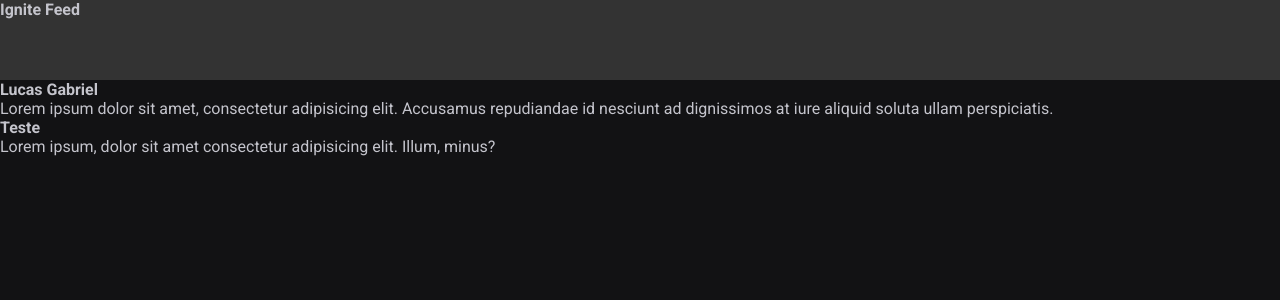
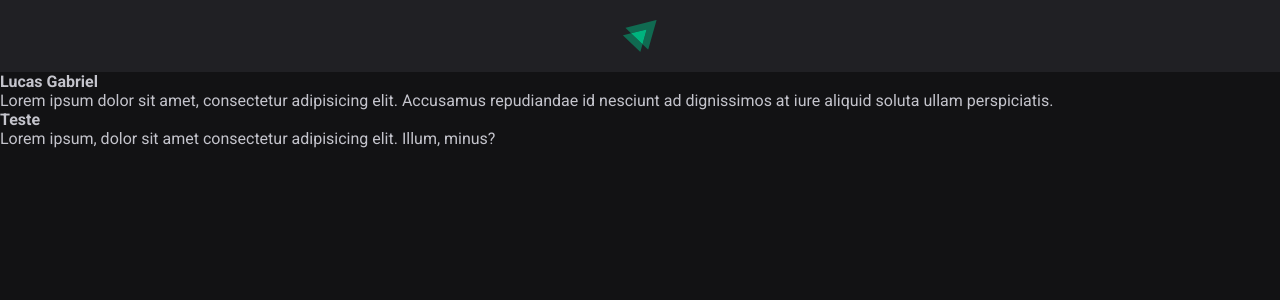
Before and after one commit to lwkas-gabriel/Projetos-e-Aulas---Rocketseat, a React (Vite) app in the folder ignite-reactjs-2022/01-fundamentos-reactjs/: page / in a window 1280 px wide. Shown: the top 300 px of the page. Built offline with nearby package versions, Linux system fonts and the light colour scheme.

Commit message:
finalização Header

```diff
--- a/ignite-reactjs-2022/01-fundamentos-reactjs/src/components/Header.jsx
+++ b/ignite-reactjs-2022/01-fundamentos-reactjs/src/components/Header.jsx
@@ -1,11 +1,13 @@
 //componentes sempre começam com letra maiuscula
 
 import styles from "./Header.module.css";
+import igniteLogo from "../assets/Ignite-logo.svg"
+
 
 export function Header(){
     return (
         <header className={styles.header}>
-            <strong>Ignite Feed</strong>
+            <img src={igniteLogo} alt="Logotipo do Ignite" />
         </header>
     );
 }
--- a/ignite-reactjs-2022/01-fundamentos-reactjs/src/components/Header.module.css
+++ b/ignite-reactjs-2022/01-fundamentos-reactjs/src/components/Header.module.css
@@ -1,4 +1,10 @@
 .header {
-    background: #333;
-    height: 80px;
+    background: var(--gray-800);
+    display: flex;
+    justify-content: center;
+    padding: 1.25rem 0;
 }
+
+.header img {
+    height: 2rem;
+}
```
Also changed, not shown: ignite-reactjs-2022/01-fundamentos-reactjs/src/assets/Ignite-logo.svg (added).
